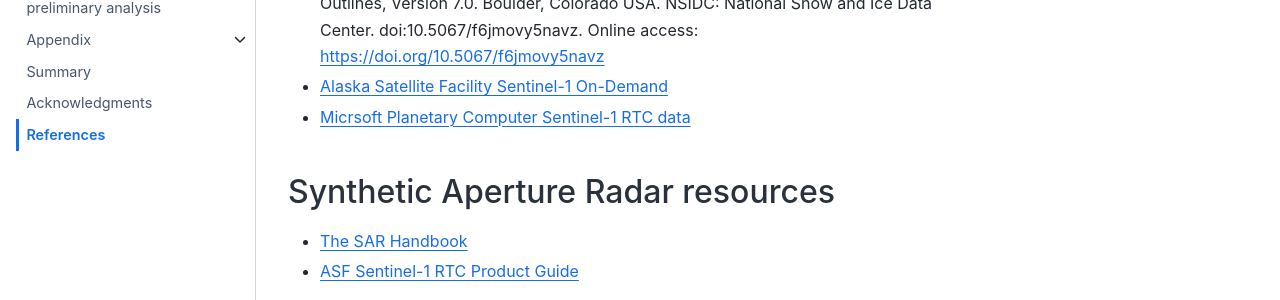
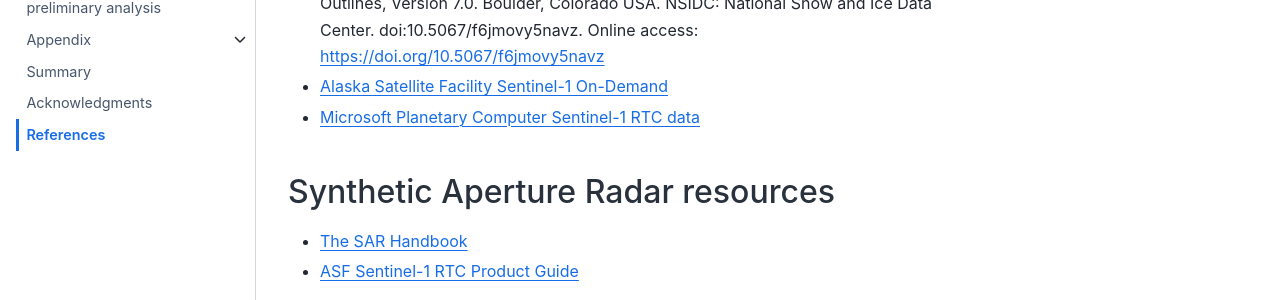
Before and after one commit to e-marshall/sentinel1_rtc, a Jupyter Book: the page built from References.md, in a window 1280 px wide and 900 px high. Shown: the part 295-595 px from the top of the window. Built offline with Jupyter Book 1.0.4 settings and Sphinx 7.4.7 and the Sphinx Book theme 1.1.4, drawn with Linux system fonts in a browser that asks for light colours; pages that are not in the unit, such as notebooks, are missing from menus.

Commit message:
Update References.md
fix typo

```diff
--- a/References.md
+++ b/References.md
@@ -6,7 +6,7 @@
 
 - RGI 7.0 Consortium, 2023. Randolph Glacier Inventory - A Dataset of Global Glacier Outlines, Version 7.0. Boulder, Colorado USA. NSIDC: National Snow and Ice Data Center. doi:10.5067/f6jmovy5navz. Online access: https://doi.org/10.5067/f6jmovy5navz
 - [Alaska Satellite Facility Sentinel-1 On-Demand](https://search.asf.alaska.edu/#/?topic=onDemand)
-- [Micrsoft Planetary Computer Sentinel-1 RTC data](https://planetarycomputer.microsoft.com/dataset/sentinel-1-rtc)
+- [Microsoft Planetary Computer Sentinel-1 RTC data](https://planetarycomputer.microsoft.com/dataset/sentinel-1-rtc)
 
 ## Synthetic Aperture Radar resources
 - [The SAR Handbook](https://ntrs.nasa.gov/api/citations/20190002563/downloads/20190002563.pdf)
```
